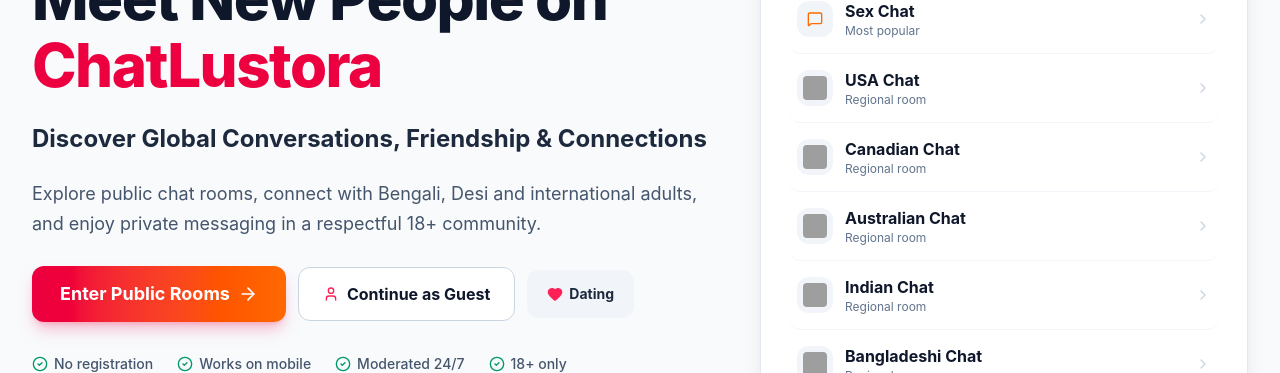
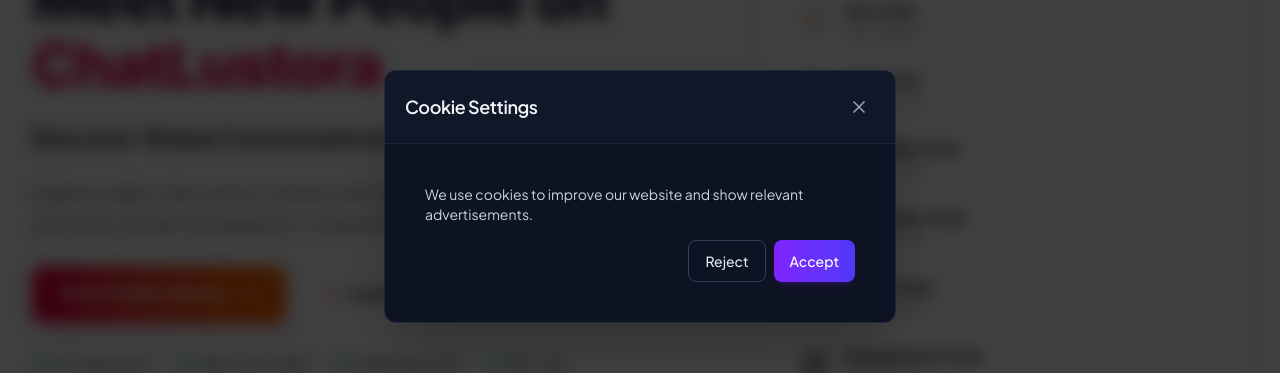
Before and after one commit to avarestnetwork-lang/VoxaNex, a React (Vite) app: page / in a window 1280 px wide. Shown: the part 204-577 px from the top of the page. Built offline with nearby package versions, Linux system fonts and the light colour scheme; no server answers; grey boxes are pictures that could not be loaded.

Commit message:
feat: implement Google Consent Mode v2
Add cookie consent management to support Google AdSense and analytics compliance, including UI component, context provider, and initial configuration.

```diff
--- a/index.html
+++ b/index.html
@@ -3,6 +3,20 @@
   <head>
     <meta charset="UTF-8" />
     <meta name="viewport" content="width=device-width, initial-scale=1.0" />
+    <!-- Google AdSense Verification -->
+    <meta name="google-adsense-account" content="ca-pub-7862321512207088">
+
+    <!-- Google Consent Mode v2 Defaults -->
+    <script>
+      window.dataLayer = window.dataLayer || [];
+      function gtag() { dataLayer.push(arguments); }
+      gtag('consent', 'default', {
+        'ad_storage': 'denied',
+        'ad_user_data': 'denied',
+        'ad_personalization': 'denied',
+        'analytics_storage': 'denied'
+      });
+    </script>
     <!-- Google Tag Manager -->
     <script>(function(w,d,s,l,i){w[l]=w[l]||[];w[l].push({'gtm.start':
     new Date().getTime(),event:'gtm.js'});var f=d.getElementsByTagName(s)[0],
--- a/src/App.tsx
+++ b/src/App.tsx
@@ -5,6 +5,8 @@ import { CallProvider } from './context/CallContext';
 import { RouterProvider, useRouter } from './context/RouterContext';
 import { ThemeProvider } from './context/ThemeContext';
 import { PrivateChatProvider } from './context/PrivateChatContext';
+import { ConsentProvider } from './context/ConsentContext';
+import { CookieConsent } from './components/ads/CookieConsent';
 import { FloatingChatManager } from './components/chat/FloatingChatManager';
 import { Navbar } from './components/layout/Navbar';
 import { Footer } from './components/layout/Footer';
@@ -146,6 +148,7 @@ const AppRoutes: React.FC = () => {
       <main className="flex-1 w-full">{renderCurrentPage()}</main>
       <Footer />
       <BackToTop />
+      <CookieConsent />
     </div>
   );
 };
@@ -158,8 +161,10 @@ export default function App() {
           <ThemeProvider>
             <RouterProvider>
               <PrivateChatProvider>
-                <AppRoutes />
-                <FloatingChatManager />
+                <ConsentProvider>
+                  <AppRoutes />
+                  <FloatingChatManager />
+                </ConsentProvider>
               </PrivateChatProvider>
             </RouterProvider>
           </ThemeProvider>
--- /dev/null
+++ b/src/components/ads/CookieConsent.tsx
@@ -0,0 +1,42 @@
+import React, { useEffect } from 'react';
+import { useConsent } from '../../context/ConsentContext';
+import { Modal } from '../ui/Modal';
+import { Button } from '../ui/Button';
+import { useLanguage } from '../../context/LanguageContext';
+
+declare global {
+  interface Window {
+    gtag: (type: string, action: string, params: object) => void;
+  }
+}
+
+export const CookieConsent: React.FC = () => {
+  const { setConsentModalOpen } = useConsent();
+  const { language } = useLanguage();
+
+  const handleConsent = (granted: boolean) => {
+    const consent = granted ? 'granted' : 'denied';
+    window.gtag('consent', 'update', {
+      'ad_storage': consent,
+      'ad_user_data': consent,
+      'ad_personalization': consent,
+      'analytics_storage': consent
+    });
+    localStorage.setItem('cookie_consent', consent);
+    setConsentModalOpen(false);
+  };
+
+  return (
+    <Modal isOpen={true} onClose={() => setConsentModalOpen(false)} title={language === 'bn' ? 'কুকি সেটিংস' : 'Cookie Settings'}>
+      <div className="p-4 space-y-4 text-xs sm:text-sm text-slate-300">
+        <p>{language === 'bn'
+          ? 'আমরা আমাদের ওয়েবসাইট উন্নত করতে এবং প্রাসঙ্গিক বিজ্ঞাপন দেখাতে কুকি ব্যবহার করি।'
+          : 'We use cookies to improve our website and show relevant advertisements.'}</p>
+        <div className="flex gap-2 justify-end">
+          <Button variant="outline" onClick={() => handleConsent(false)}>{language === 'bn' ? 'প্রত্যাখ্যান করুন' : 'Reject'}</Button>
+          <Button onClick={() => handleConsent(true)}>{language === 'bn' ? 'গ্রহণ করুন' : 'Accept'}</Button>
+        </div>
+      </div>
+    </Modal>
+  );
+};
--- /dev/null
+++ b/src/context/ConsentContext.tsx
@@ -0,0 +1,25 @@
+import React, { createContext, useContext, useState } from 'react';
+
+interface ConsentContextType {
+  openConsentModal: () => void;
+  setConsentModalOpen: (open: boolean) => void;
+}
+
+const ConsentContext = createContext<ConsentContextType | undefined>(undefined);
+
+export const ConsentProvider: React.FC<{ children: React.ReactNode }> = ({ children }) => {
+  const [isConsentModalOpen, setConsentModalOpen] = useState(false);
+  const openConsentModal = () => setConsentModalOpen(true);
+
+  return (
+    <ConsentContext.Provider value={{ openConsentModal, setConsentModalOpen }}>
+      {children}
+    </ConsentContext.Provider>
+  );
+};
+
+export const useConsent = () => {
+  const context = useContext(ConsentContext);
+  if (!context) throw new Error('useConsent must be used within a ConsentProvider');
+  return context;
+};
```
